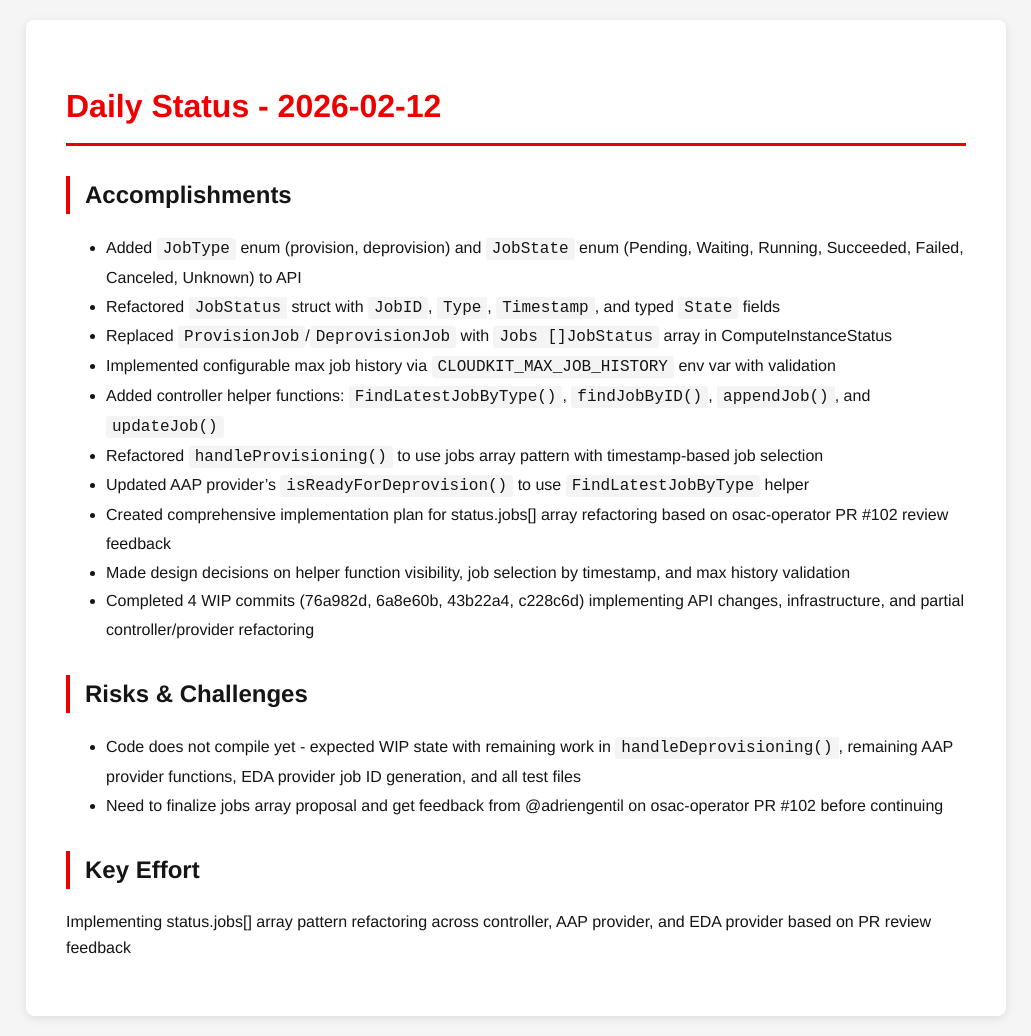
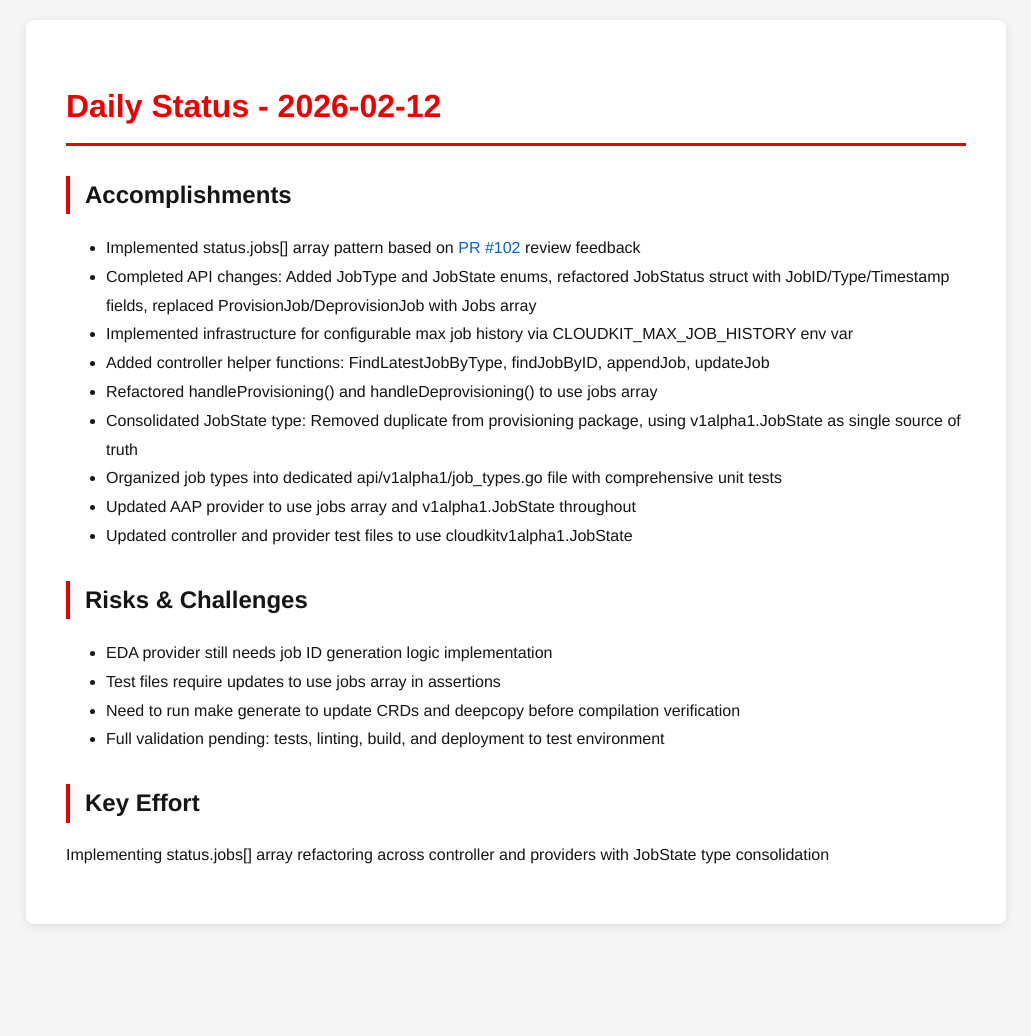
Before and after one commit to tzvatot/daily-status, a Jekyll site: the page built from 2026-02-12.md, in a window 1280 px wide. Shown: the whole page, without its empty margins (124-1155 px from the left). Built offline with Jekyll 4.4.1, drawn with Linux system fonts in a browser that asks for light colours; after the commit the page ends 944 px from its top, so only the background shows below that.

Commit message:
Daily status update - 2026-02-12

```diff
--- a/2026-02-12.md
+++ b/2026-02-12.md
@@ -7,20 +7,21 @@ date: 2026-02-12
 # Daily Status - 2026-02-12
 
 ## Accomplishments
-- Added `JobType` enum (provision, deprovision) and `JobState` enum (Pending, Waiting, Running, Succeeded, Failed, Canceled, Unknown) to API
-- Refactored `JobStatus` struct with `JobID`, `Type`, `Timestamp`, and typed `State` fields
-- Replaced `ProvisionJob`/`DeprovisionJob` with `Jobs []JobStatus` array in ComputeInstanceStatus
-- Implemented configurable max job history via `CLOUDKIT_MAX_JOB_HISTORY` env var with validation
-- Added controller helper functions: `FindLatestJobByType()`, `findJobByID()`, `appendJob()`, and `updateJob()`
-- Refactored `handleProvisioning()` to use jobs array pattern with timestamp-based job selection
-- Updated AAP provider's `isReadyForDeprovision()` to use `FindLatestJobByType` helper
-- Created comprehensive implementation plan for status.jobs[] array refactoring based on osac-operator PR #102 review feedback
-- Made design decisions on helper function visibility, job selection by timestamp, and max history validation
-- Completed 4 WIP commits (76a982d, 6a8e60b, 43b22a4, c228c6d) implementing API changes, infrastructure, and partial controller/provider refactoring
+- Implemented status.jobs[] array pattern based on [PR #102](https://github.com/osac-project/osac-operator/pull/102) review feedback
+- Completed API changes: Added JobType and JobState enums, refactored JobStatus struct with JobID/Type/Timestamp fields, replaced ProvisionJob/DeprovisionJob with Jobs array
+- Implemented infrastructure for configurable max job history via CLOUDKIT_MAX_JOB_HISTORY env var
+- Added controller helper functions: FindLatestJobByType, findJobByID, appendJob, updateJob
+- Refactored handleProvisioning() and handleDeprovisioning() to use jobs array
+- Consolidated JobState type: Removed duplicate from provisioning package, using v1alpha1.JobState as single source of truth
+- Organized job types into dedicated api/v1alpha1/job_types.go file with comprehensive unit tests
+- Updated AAP provider to use jobs array and v1alpha1.JobState throughout
+- Updated controller and provider test files to use cloudkitv1alpha1.JobState
 
 ## Risks & Challenges
-- Code does not compile yet - expected WIP state with remaining work in `handleDeprovisioning()`, remaining AAP provider functions, EDA provider job ID generation, and all test files
-- Need to finalize jobs array proposal and get feedback from @adriengentil on osac-operator PR #102 before continuing
+- EDA provider still needs job ID generation logic implementation
+- Test files require updates to use jobs array in assertions
+- Need to run make generate to update CRDs and deepcopy before compilation verification
+- Full validation pending: tests, linting, build, and deployment to test environment
 
 ## Key Effort
-Implementing status.jobs[] array pattern refactoring across controller, AAP provider, and EDA provider based on PR review feedback
+Implementing status.jobs[] array refactoring across controller and providers with JobState type consolidation
```
